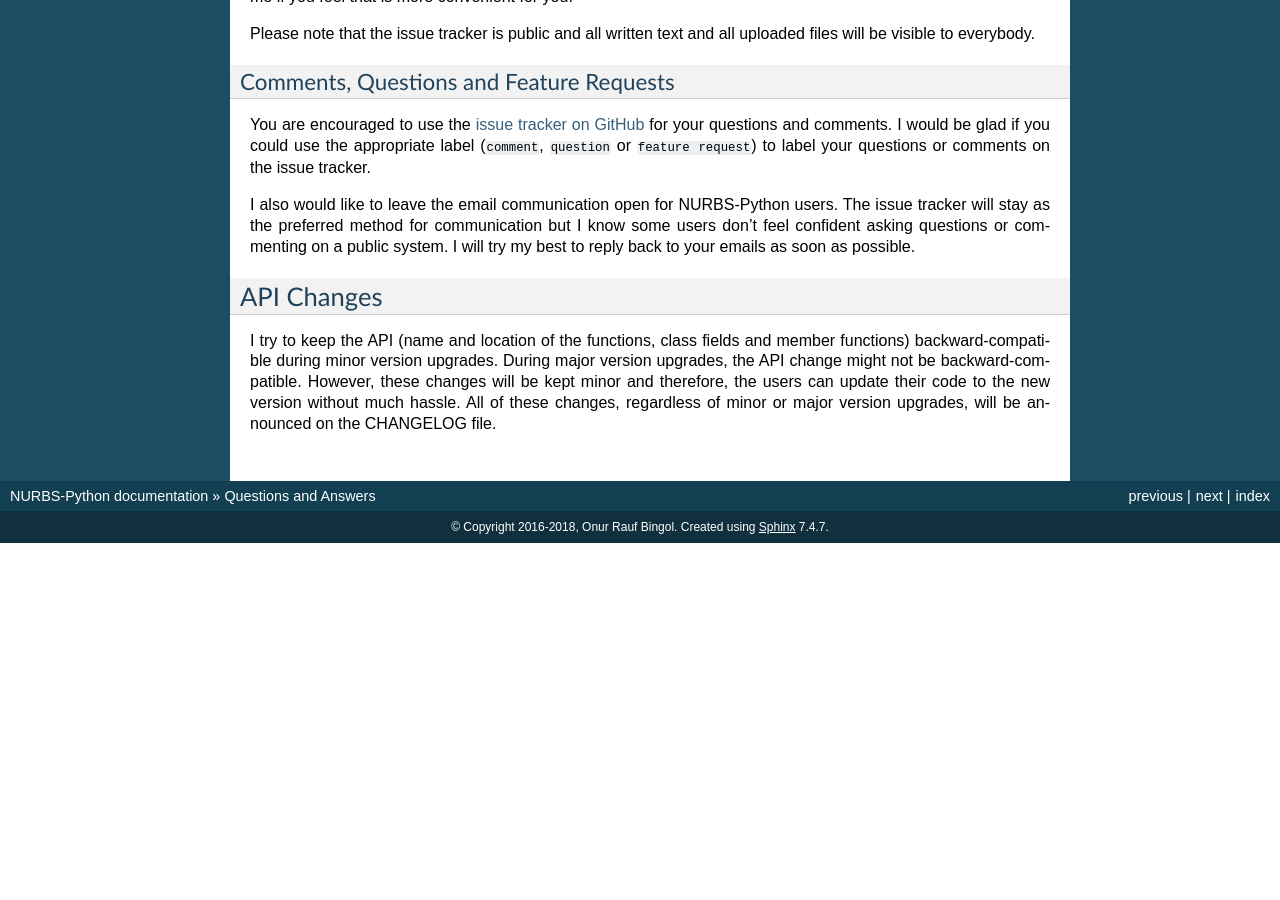
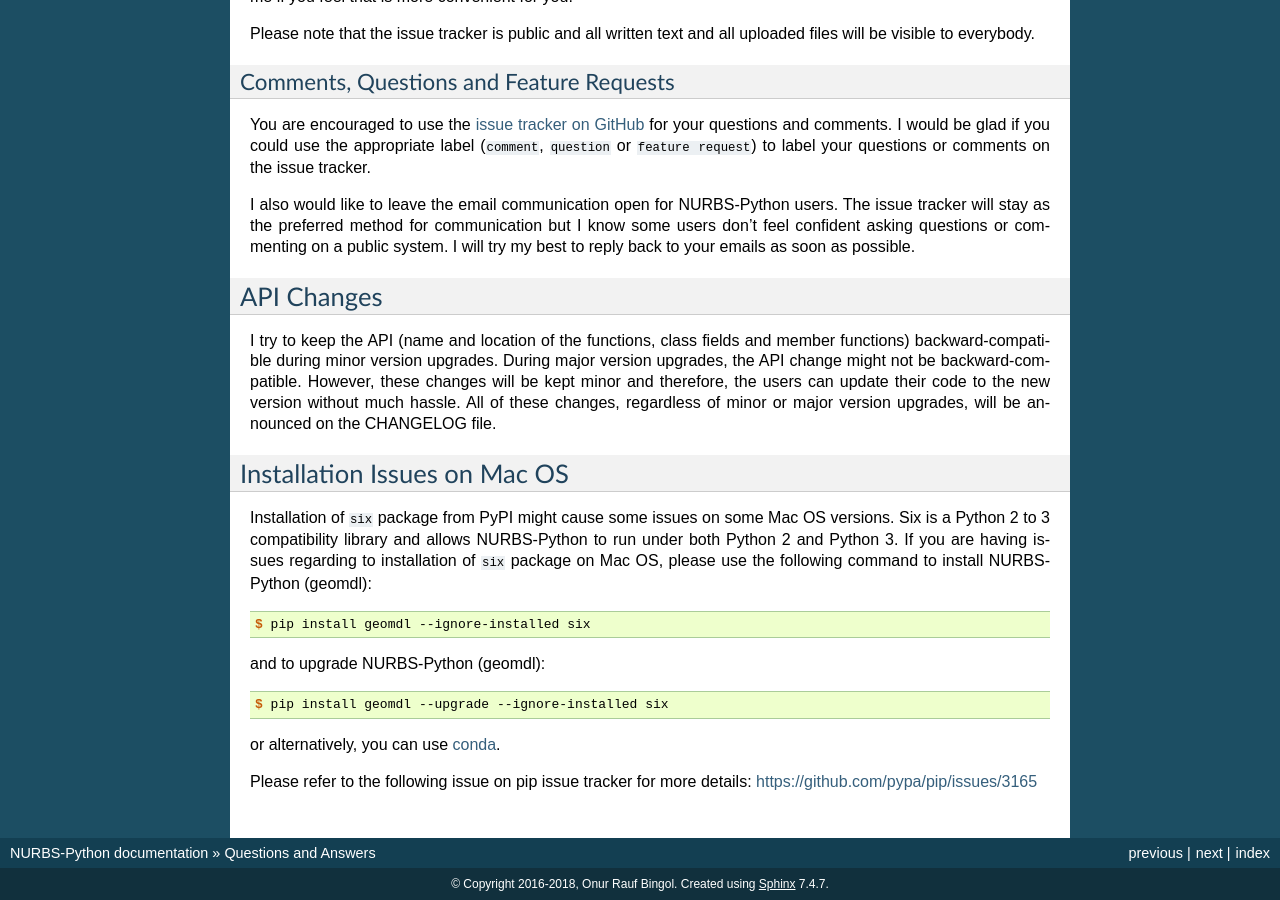
Before and after one commit to orbingol/NURBS-Python, a Sphinx documentation site: the page built from docs/q_a.rst, in a window 1280 px wide and 900 px high, scrolled down 1580 px. Built offline with Sphinx 7.4.7, drawn with Linux system fonts in a browser that asks for light colours; formulas are drawn with MathJax 3; before the commit the page ends 2123 px from its top, so only the background shows below that; some of the changed text lies outside the part shown.

Commit message:
Add solution to a possible installation error on some Mac OS versions

```diff
--- a/docs/q_a.rst
+++ b/docs/q_a.rst
@@ -103,3 +103,24 @@ during minor version upgrades. During major version upgrades, the API change mig
 However, these changes will be kept minor and therefore, the users can update their code to the new version without
 much hassle. All of these changes, regardless of minor or major version upgrades, will be announced on the CHANGELOG
 file.
+
+Installation Issues on Mac OS
+=============================
+
+Installation of ``six`` package from PyPI might cause some issues on some Mac OS versions. Six is a Python 2 to 3
+compatibility library and allows NURBS-Python to run under both Python 2 and Python 3. If you are having issues regarding
+to installation of ``six`` package on Mac OS, please use the following command to install NURBS-Python (geomdl):
+
+.. code-block:: console
+
+    $ pip install geomdl --ignore-installed six
+
+and to upgrade NURBS-Python (geomdl):
+
+.. code-block:: console
+
+    $ pip install geomdl --upgrade --ignore-installed six
+
+or alternatively, you can use :doc:`conda <install>`.
+
+Please refer to the following issue on pip issue tracker for more details: https://github.com/pypa/pip/issues/3165
```
